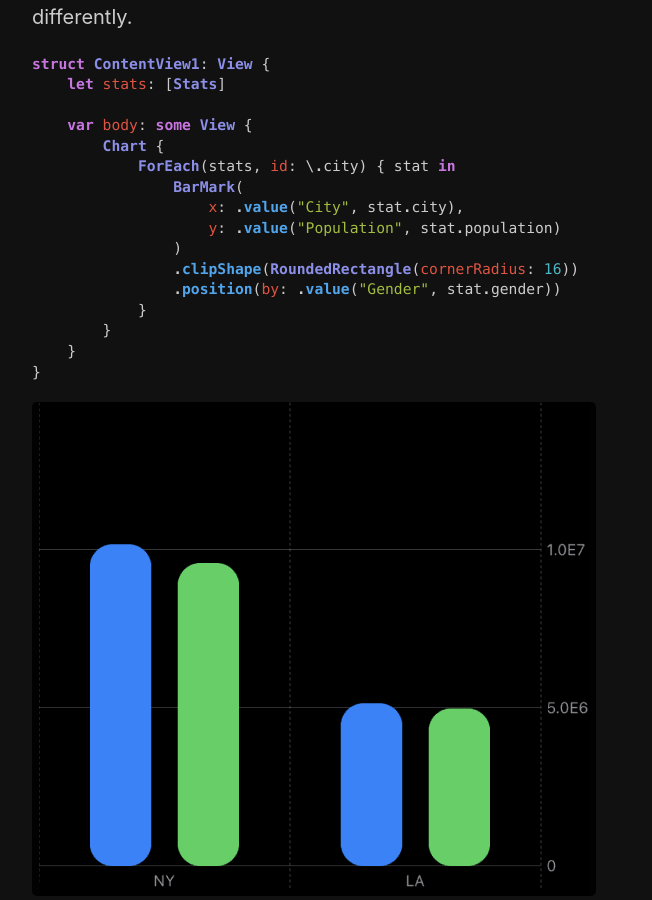
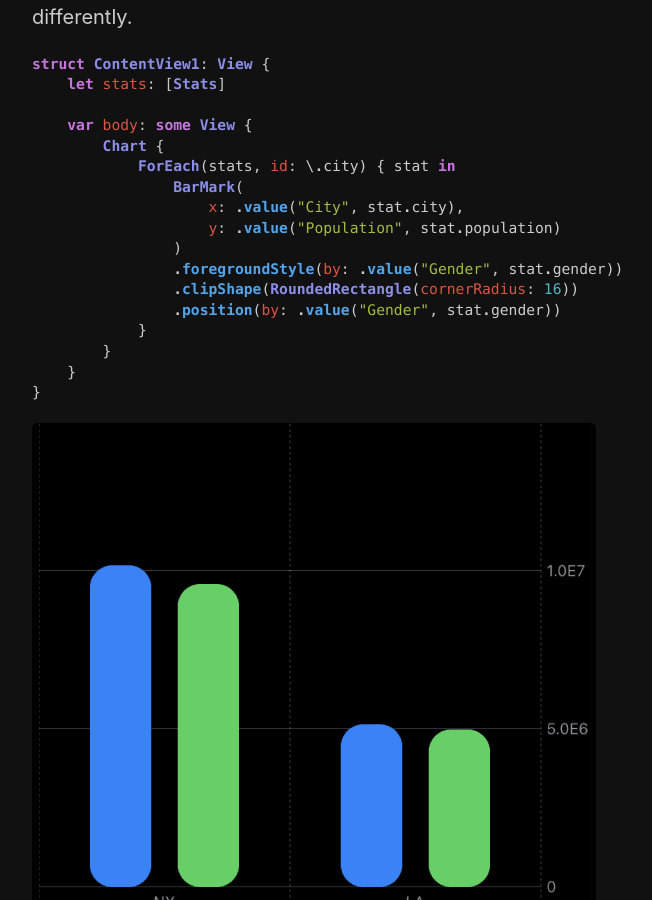
Before and after one commit to mecid/mecid.github.io, a Jekyll site: the page built from _posts/2023-01-18-mastering-charts-in-swiftui-mark-styling.md, in a window 1280 px wide and 900 px high, scrolled down 2224 px. Shown: the whole window, without its empty margins (258-910 px from the left). Built offline with Jekyll 4.4.1, drawn with Linux system fonts in a browser that asks for light colours.

Commit message:
small code example improvement in styling charts post

```diff
--- a/_posts/2023-01-18-mastering-charts-in-swiftui-mark-styling.md
+++ b/_posts/2023-01-18-mastering-charts-in-swiftui-mark-styling.md
@@ -67,6 +67,7 @@ struct ContentView1: View {
                     x: .value("City", stat.city),
                     y: .value("Population", stat.population)
                 )
+                .foregroundStyle(by: .value("Gender", stat.gender))
                 .clipShape(RoundedRectangle(cornerRadius: 16))
                 .position(by: .value("Gender", stat.gender))
             }
```
